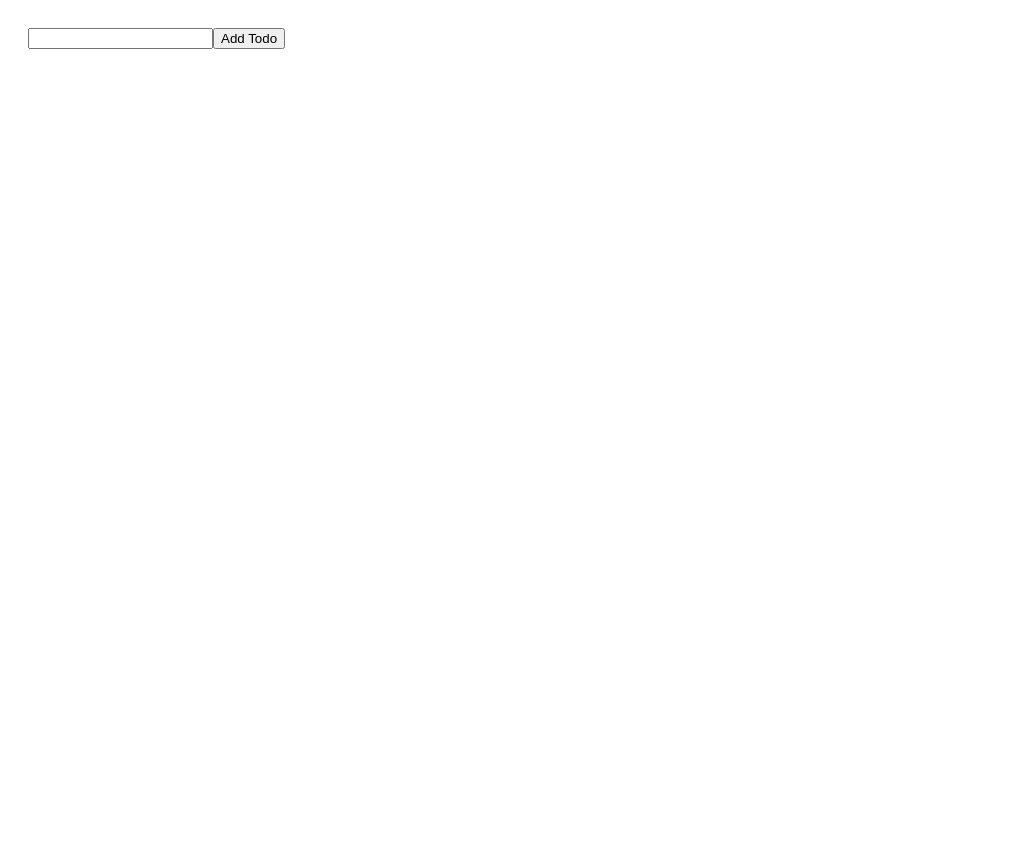
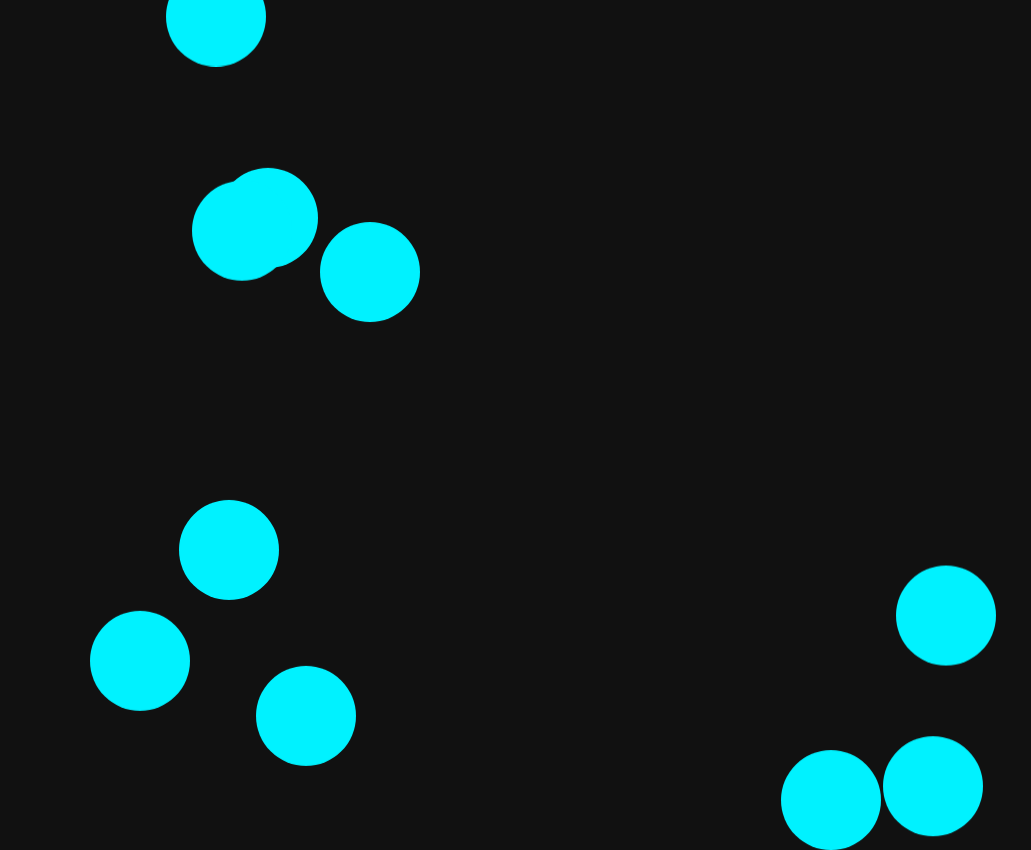
Before and after one commit to huzaifa-codes/practice-reactjs, a React (Vite) app: page / in a window 1280 px wide. Shown: the whole page, without its empty margins (0-1031 px from the left). Before the commit the page ends 800 px from the top, so only its background shows below. Built offline with nearby package versions, Linux system fonts and the light colour scheme.

Commit message:
simple-challange

```diff
--- a/src/App.jsx
+++ b/src/App.jsx
@@ -1257,66 +1257,105 @@
 
 
 
-import React, { useState } from 'react'
+// import React, { useState } from 'react'
+
+// export default function App() {
+//   const [input, setInput] = useState('')
+//   const [array, setArray] = useState([])
+//   const [check, setCheck] = useState([])
+//   const [editValues, setEditValues] = useState({})
+
+//   function addtodo() {
+//     if (input.trim() !== '') {
+//       setArray([...array, input])
+//       setInput('')
+//     }
+//   }
+
+//   function edittodo(index) {
+//     if (check.includes(index)) {
+//       const newArray = [...array]
+//       newArray[index] = editValues[index] || array[index]
+//       setArray(newArray)
+
+//       setCheck(check.filter(i => i !== index))
+//     } else {
+//       setCheck([...check, index])
+//       setEditValues(prev => ({ ...prev, [index]: array[index] }))
+//     }
+//   }
+
+//   function handleEditChange(index, value) {
+//     setEditValues(prev => ({
+//       ...prev,
+//       [index] : value
+//     }))
+//   }
+
+//   return (
+//     <div style={{ padding: '20px' }}>
+//       <input
+//         type="text"
+//         value={input}
+//         onChange={(e) => setInput(e.target.value)}
+//       />
+//       <button onClick={addtodo}>Add Todo</button>
+
+//       <div style={{ marginTop: '20px' }}>
+//         {array.map((item, index) => (
+//           <div key={index}>
+//             {check.includes(index) ? (
+//               <input
+//                 type="text"
+//                 value={editValues[index] || ''}
+//                 onChange={(e) => handleEditChange(index, e.target.value)}
+//               />
+//             ) : (
+//               <h1>{item}</h1>
+//             )}
+//             <button onClick={() => edittodo(index)}>Edit</button>
+//           </div>
+//         ))}
+//       </div>
+//     </div>
+//   )
+// }
+
+
+import React, { useEffect, useState } from "react";
+import "./index.css";
+
+const generateBall = () => ({
+  id: Math.random(),
+  left: Math.floor(Math.random() * 90) + 5, // random horizontal position
+  duration: Math.random() * 2 + 3, // duration between 3s to 5s
+});
 
 export default function App() {
-  const [input, setInput] = useState('')
-  const [array, setArray] = useState([])
-  const [check, setCheck] = useState([])
-  const [editValues, setEditValues] = useState({})
+  const [balls, setBalls] = useState([]);
 
-  function addtodo() {
-    if (input.trim() !== '') {
-      setArray([...array, input])
-      setInput('')
-    }
-  }
+  useEffect(() => {
+    const initialBalls = Array.from({ length: 10 }, generateBall);
+    setBalls(initialBalls);
+  }, []);
 
-  function edittodo(index) {
-    if (check.includes(index)) {
-      const newArray = [...array]
-      newArray[index] = editValues[index] || array[index]
-      setArray(newArray)
-
-      setCheck(check.filter(i => i !== index))
-    } else {
-      setCheck([...check, index])
-      setEditValues(prev => ({ ...prev, [index]: array[index] }))
-    }
-  }
-
-  function handleEditChange(index, value) {
-    setEditValues(prev => ({
-      ...prev,
-      [index] : value
-    }))
-  }
+  const handleRemove = (id) => {
+    setBalls((prev) => prev.filter((b) => b.id !== id).concat(generateBall()));
+  };
 
   return (
-    <div style={{ padding: '20px' }}>
-      <input
-        type="text"
-        value={input}
-        onChange={(e) => setInput(e.target.value)}
-      />
-      <button onClick={addtodo}>Add Todo</button>
-
-      <div style={{ marginTop: '20px' }}>
-        {array.map((item, index) => (
-          <div key={index}>
-            {check.includes(index) ? (
-              <input
-                type="text"
-                value={editValues[index] || ''}
-                onChange={(e) => handleEditChange(index, e.target.value)}
-              />
-            ) : (
-              <h1>{item}</h1>
-            )}
-            <button onClick={() => edittodo(index)}>Edit</button>
-          </div>
-        ))}
-      </div>
+    <div className="game-container">
+      {balls.map((ball) => (
+        <div
+          key={ball.id}
+          className="ball"
+          style={{
+            left: `${ball.left}%`,
+            animationDuration: `${ball.duration}s`,
+          }}
+          onClick={() => handleRemove(ball.id)}
+        ></div>
+      ))}
     </div>
-  )
+  );
 }
--- a/src/index.css
+++ b/src/index.css
@@ -1,15 +1,31 @@
-.liststyle{
-  font-size: 30px;
-  margin: 10;
+body {
+  margin: 0;
+  background: #111;
+  overflow: hidden;
 }
 
-.liststyle li{
-  font-size: 30px;
+.game-container {
+  position: relative;
+  width: 100vw;
+  height: 100vh;
 }
 
-.slist{
-  font-size: 30px;
-   margin: 15;
+.ball {
+  position: absolute;
+  top: -50px;
+  width: 100px;
+  height: 100px;
+  background-color: #00f2ff;
+  border-radius: 50%;
+  animation: fallDown linear infinite;
+  cursor: pointer;
+}
 
-
+@keyframes fallDown {
+  from {
+    transform: translateY(0);
+  }
+  to {
+    transform: translateY(110vh);
+  }
 }
```
